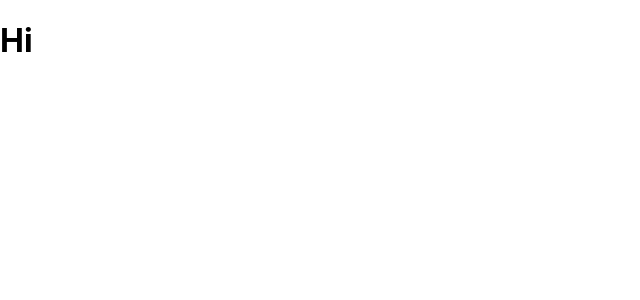
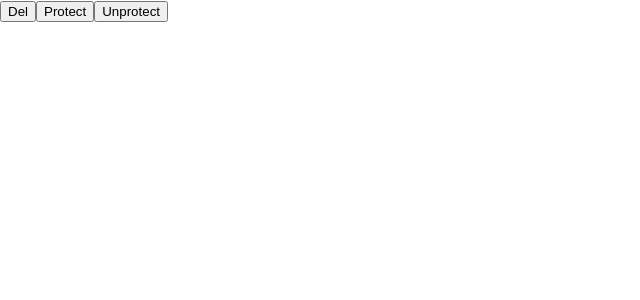
Before and after one commit to Parkyes90/hooks-exercise, a React (Create React App) app: page / in a window 1280 px wide. Shown: the top 300 px of the page, without its empty margins (0-640 px from the left). Built offline with nearby package versions, Linux system fonts and the light colour scheme.

Commit message:
Add hooks useConfirm.js usePreventLeave.js

```diff
--- a/src/App.js
+++ b/src/App.js
@@ -1,11 +1,17 @@
 import React from "react";
-import useClick from "./hooks/useClick";
+import useConfirm from "./hooks/useConfirm";
+import usePreventLeave from "./hooks/usePreventLeave";
 
 function App() {
-  const title = useClick(() => console.log("click"));
+  const delAction = () => console.log("Del");
+  const abort = () => console.log("abort");
+  const confirmDel = useConfirm("Are you sure?", delAction, abort);
+  const { protect, unprotect } = usePreventLeave();
   return (
     <div>
-      <h1 ref={title}>Hi</h1>
+      <button onClick={confirmDel}>Del</button>
+      <button onClick={protect}>Protect</button>
+      <button onClick={unprotect}>Unprotect</button>
     </div>
   );
 }
--- /dev/null
+++ b/src/hooks/useConfirm.js
@@ -0,0 +1,9 @@
+export default (message = "", callback, reject) => {
+  return () => {
+    if (window.confirm(message)) {
+      callback();
+    } else {
+      reject();
+    }
+  };
+};
--- /dev/null
+++ b/src/hooks/usePreventLeave.js
@@ -0,0 +1,9 @@
+export default () => {
+  const listener = event => {
+    event.preventDefault();
+    event.returnValue = "";
+  };
+  const protect = () => window.addEventListener("beforeunload", listener);
+  const unprotect = () => window.removeEventListener("beforeunload", listener);
+  return { protect, unprotect };
+};
```
